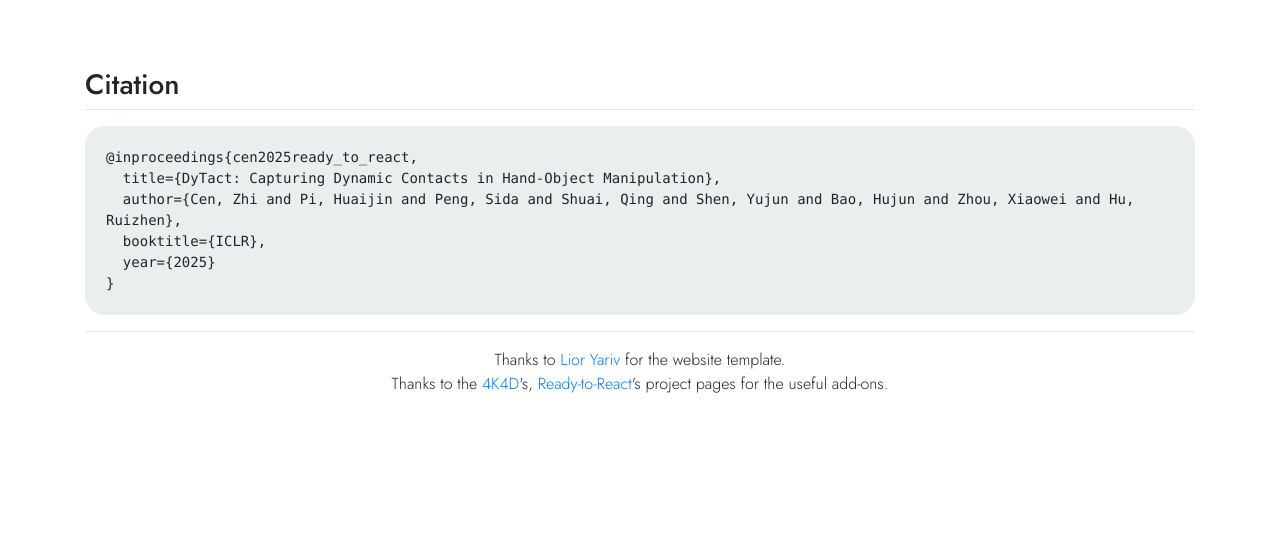
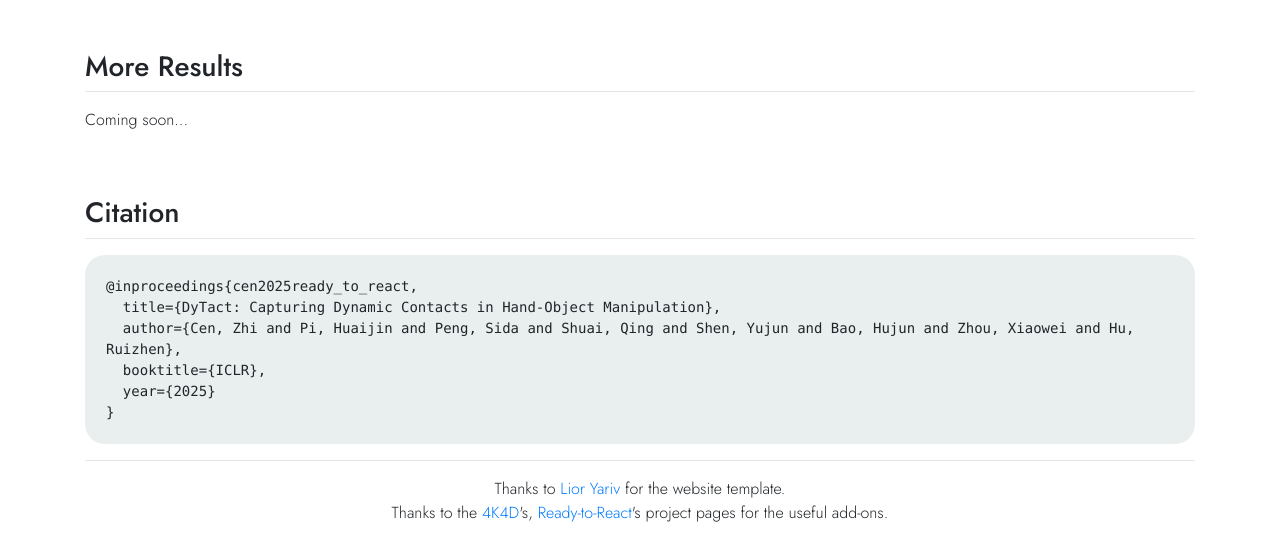
Before and after one commit to Oliver-Cong02/DyTact.github.io, a plain HTML site: page index.html in a window 1280 px wide. Shown: the part 3302-3837 px from the top of the page. Before the commit the page ends 3708 px from the top, so only its background shows below. Drawn offline with nearby package versions, Linux system fonts and the light colour scheme; a script that the page names is missing; some icons are missing.

Commit message:
moreresults

```diff
--- a/index.html
+++ b/index.html
@@ -377,6 +377,21 @@
         </div>
       </div>
 
+    <!-- More Results -->
+    <section>
+      <div class="container">
+        <div class="row">
+          <div class="col-12">
+            <h3>More Results</h3>
+            <hr style="margin-top: 0px" />
+            <p>
+              Coming soon...
+            </p>
+          </div>
+        </div>
+      </div>
+    </section>
+
   <!-- citing -->
   <div class="container">
     <div class="row">
```
